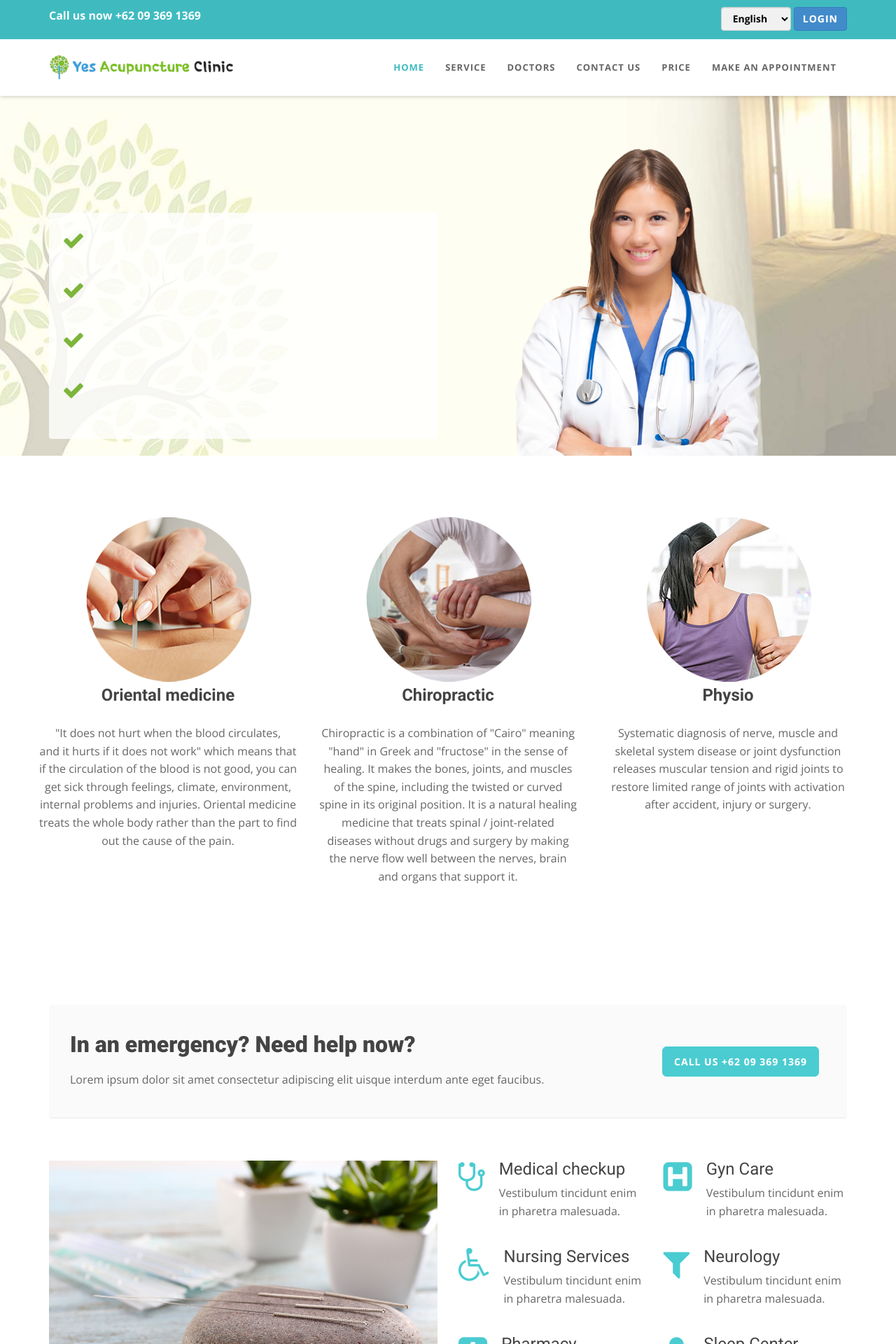
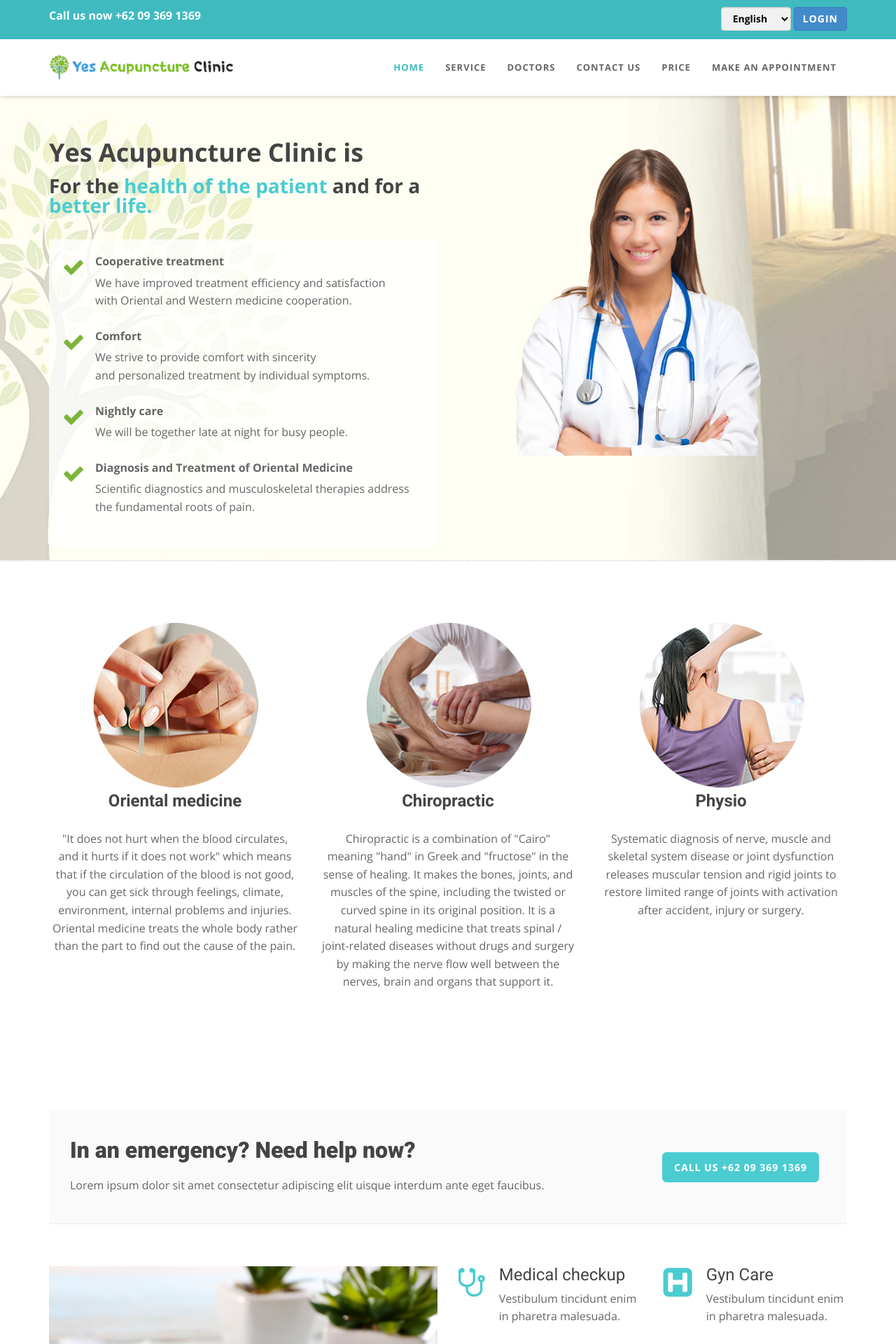
Before and after one commit to myunghwapark/yesAcupucture, a PHP site: page /index.php in a window 1280 px wide. Shown: the top 1920 px of the page at 70% size. Run offline with PHP 8.4, Linux system fonts and the light colour scheme; data that the repository does not hold is empty.

Commit message:
Fixing error

```diff
--- a/index.php
+++ b/index.php
@@ -45,7 +45,6 @@
 
       <div class="container">
         <div class="row">
-          <div class="row">
           <div class="col-sm-4 col-md-4">
             <div class="wow fadeInUp" data-wow-delay="0.2s">
               <div class="box text-center">
--- a/resources/en.json
+++ b/resources/en.json
@@ -40,5 +40,5 @@
     "service_title2": "Chiropractic",
     "service_contents2": "Chiropractic is a combination of &quot;Cairo&quot; meaning &quot;hand&quot; in Greek and &quot;fructose&quot; in the sense of healing. It makes the bones, joints, and muscles of the spine, including the twisted or curved spine in its original position. It is a natural healing medicine that treats spinal / joint-related diseases without drugs and surgery by making the nerve flow well between the nerves, brain and organs that support it.",
 	"service_title3": "Physio",
-    "service_contents3": "Systematic diagnosis of nerve, muscle and skeletal system disease or joint dysfunction releases muscular tension and rigid joints to restore limited range of joints with activation after accident, injury or surgery.",
+    "service_contents3": "Systematic diagnosis of nerve, muscle and skeletal system disease or joint dysfunction releases muscular tension and rigid joints to restore limited range of joints with activation after accident, injury or surgery."
 }
--- a/resources/kr.json
+++ b/resources/kr.json
@@ -41,5 +41,5 @@
     "service_contents2": "카이로프랙틱은 그리스어로 손을 뜻하는<br/>&quot;카이로&quot;와 치료라는 의미의 &quot;프락토스&quot;가 합쳐진 단어로<br/>본래의 위치에서 틀어지거나 휘어진 척추를 비롯한<br/>뼈와 관절, 그리고 근육을 바른 정렬 상태로 만들어주고<br/>
 척추를 받치고 있는 신경과 뇌와 장기 사이의<br/>신경 흐름을 원활하게 만들어 약물과 수술없이<br/>척추. 관절 관련 질환을 치료하는 자연치유 의학입니다.",
 	"service_title3": "피지오 (물리치료)",
-    "service_contents3": "신경.근.골격계 질환이나 관절 기능장애에 대한<br/>체계적인 도수진단을 통해 근육의 긴장과 경직된 관절을<br/>풀어주어 사고.부상.수술 이후의 재활과 더불어<br/>제한된 관절 범위를 회복시켜주는 치료입니다.",
+    "service_contents3": "신경.근.골격계 질환이나 관절 기능장애에 대한<br/>체계적인 도수진단을 통해 근육의 긴장과 경직된 관절을<br/>풀어주어 사고.부상.수술 이후의 재활과 더불어<br/>제한된 관절 범위를 회복시켜주는 치료입니다."
 }
```
